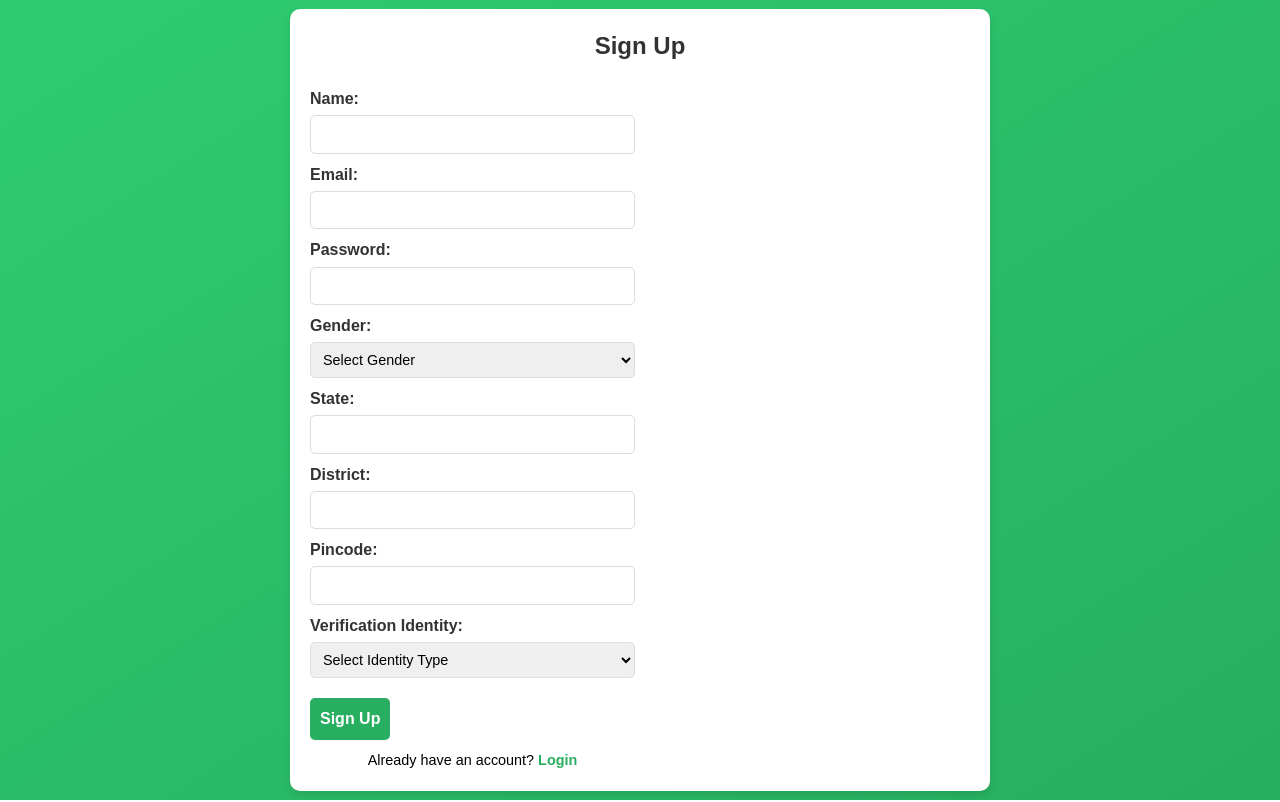
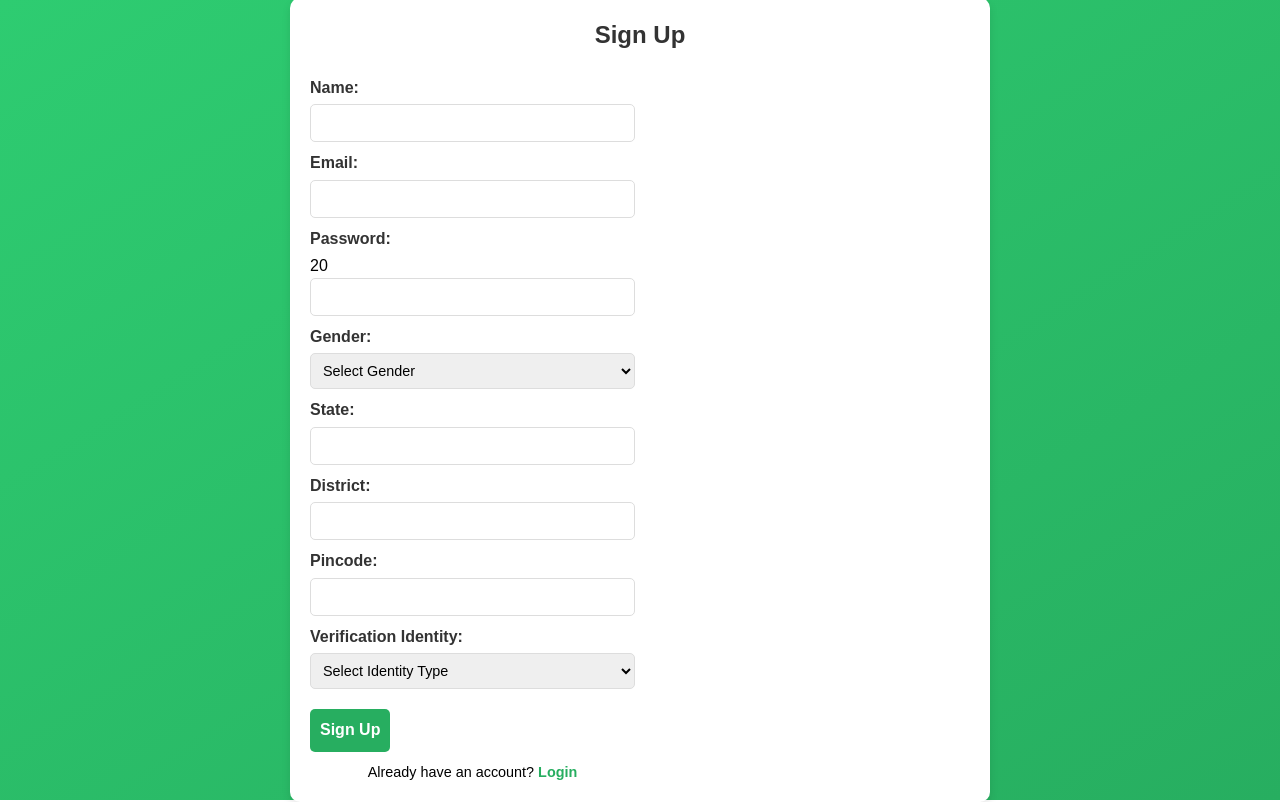
Before and after one commit to mahinigam/kisaan-mitra, a Python web app: template templates/register.html in a window 1280 px wide. Run offline with Jinja, Linux system fonts and the light colour scheme; the template is opened without the code that fills it, so the values that code supplies are empty.

Commit message:
Update register.html

```diff
--- a/templates/register.html
+++ b/templates/register.html
@@ -21,7 +21,7 @@
                     <input type="email" id="email" name="email" required>
                 </div>
                 <div class="input-group">
-                    <label for="password">Password:</label>
+                    <label for="password">Password:</label>20
                     <input type="password" id="password" name="password" required>
                 </div>
                 <div class="input-group">
```
